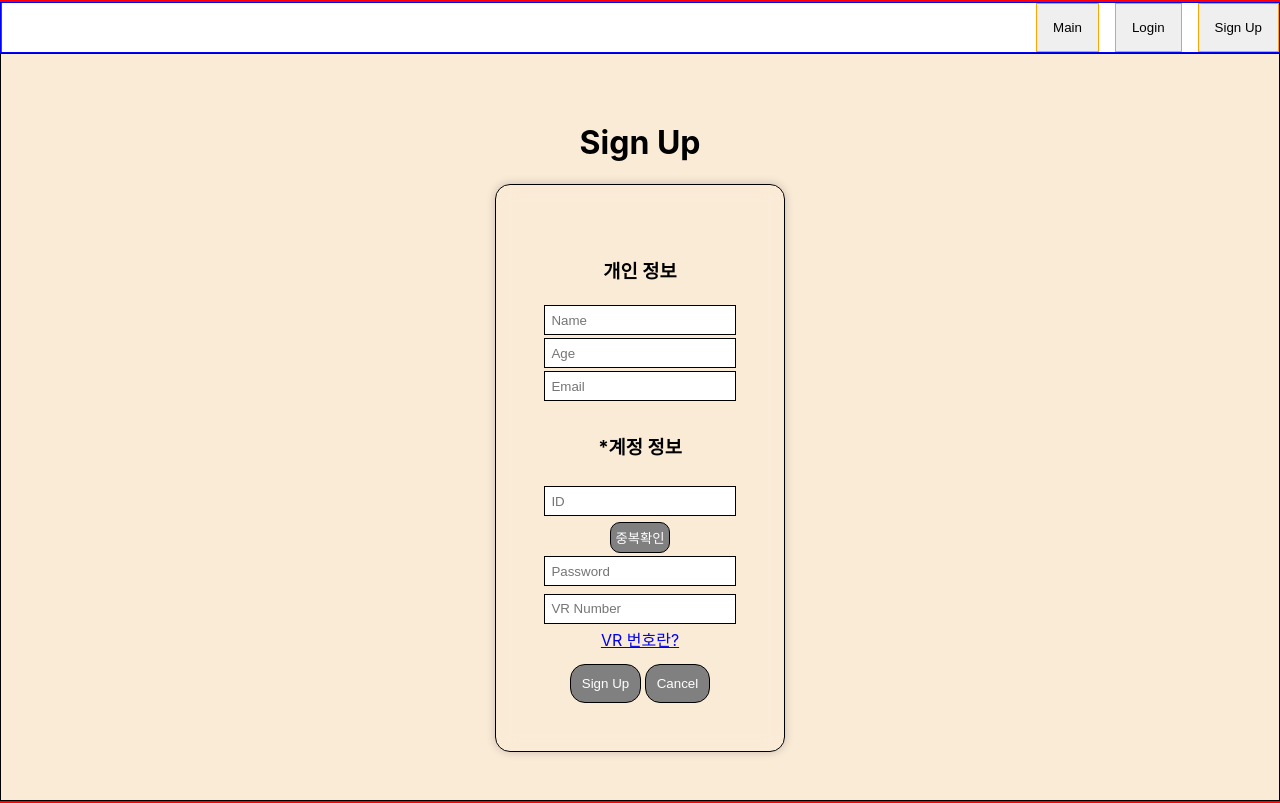
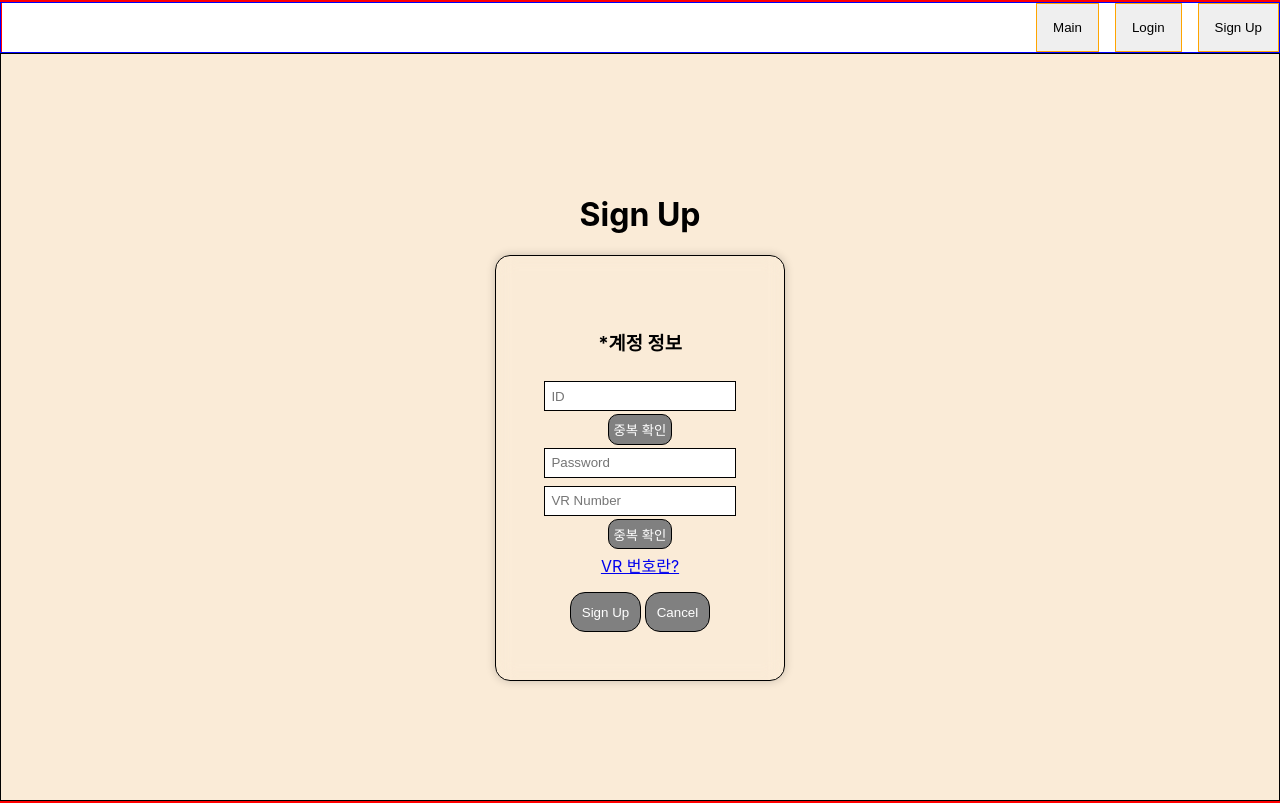
Before and after one commit to jiyongnoh/adminPage, a React (Create React App) app: page /signup in a window 1280 px wide. Built offline with nearby package versions, Linux system fonts and the light colour scheme.

Commit message:
feat: VR Number 중복 확인 검사 기능 추가

```diff
--- a/src/page/SignUp.js
+++ b/src/page/SignUp.js
@@ -6,9 +6,9 @@ import { useNavigate } from "react-router-dom";
 function SignUp() {
   const [id, setId] = useState("");
   const [pwd, setPwd] = useState("");
-  const [name, setName] = useState("");
-  const [age, setAge] = useState(0);
-  const [email, setEmail] = useState("");
+  // const [name, setName] = useState("");
+  // const [age, setAge] = useState(0);
+  // const [email, setEmail] = useState("");
   const [vrNum, setVrNum] = useState("");
 
   const [duple, setDuple] = useState(false);
@@ -22,22 +22,33 @@ function SignUp() {
 
   const checkHandler = async (e) => {
     e.preventDefault();
-    if (!id) {
-      alert("ID를 입력하세요");
+
+    const type = e.target.name === "id" ? "id" : "vr";
+
+    if (type === "id" && !id) {
+      alert(`ID를 입력하세요`);
       idInput.current.focus();
       return;
     }
 
-    const flag = await dupleCheckAPI("http://43.201.75.68:4000", {
+    if (type === "vr" && !vrNum) {
+      alert(`VR Number를 입력하세요`);
+      idInput.current.focus();
+      return;
+    }
+
+    const flag = await dupleCheckAPI("http://localhost:4000", {
       id,
+      type,
+      vrNum,
     });
 
     if (flag) {
-      alert("사용 가능한 ID 입니다");
+      alert(`사용 가능한 ${type === "id" ? "ID" : "VR Number"} 입니다`);
       setDuple(true);
       setCheckMsg("");
     } else {
-      alert("중복된 ID 입니다");
+      alert(`중복된 ${type === "id" ? "ID" : "VR Number"} 입니다`);
       idInput.current.focus();
       setCheckMsg("사용 불가");
       setDuple(false);
@@ -74,12 +85,12 @@ function SignUp() {
       return;
     }
 
-    const flag = await signupAPI("http://43.201.75.68:4000", {
+    const flag = await signupAPI("http://localhost:4000", {
       id,
       pwd,
-      name,
-      age,
-      email,
+      // name,
+      // age,
+      // email,
       vrNum,
     });
 
@@ -99,7 +110,7 @@ function SignUp() {
     <SignUpContainer>
       <h1>Sign Up</h1>
       <FormContainer>
-        <InputContainer>
+        {/* <InputContainer>
           <h3>개인 정보</h3>
           <Input
             placeholder="Name"
@@ -127,7 +138,7 @@ function SignUp() {
               setEmail(e.target.value);
             }}
           />
-        </InputContainer>
+        </InputContainer> */}
         <InputContainer>
           <h3>*계정 정보</h3>
           <IdContainer>
@@ -138,8 +149,9 @@ function SignUp() {
                 setId(e.target.value);
               }}
             />
-            <MsgSpan>{checkMsg}</MsgSpan>
-            <CheckButton onClick={checkHandler}>중복확인</CheckButton>
+            <CheckButton name="id" onClick={checkHandler}>
+              중복 확인
+            </CheckButton>
           </IdContainer>
           <Input
             ref={pwdInput}
@@ -157,6 +169,9 @@ function SignUp() {
                 setVrNum(e.target.value);
               }}
             />
+            <CheckButton name="vr" onClick={checkHandler}>
+              중복 확인
+            </CheckButton>
             <a
               href="https://www.meta.com/ko-kr/help/orders-and-returns/articles/find-serial-number/"
               target="_blank"
@@ -164,6 +179,7 @@ function SignUp() {
             >
               VR 번호란?
             </a>
+            <MsgSpan>{checkMsg}</MsgSpan>
           </IdContainer>
         </InputContainer>
         <ButtonContainer>
```
